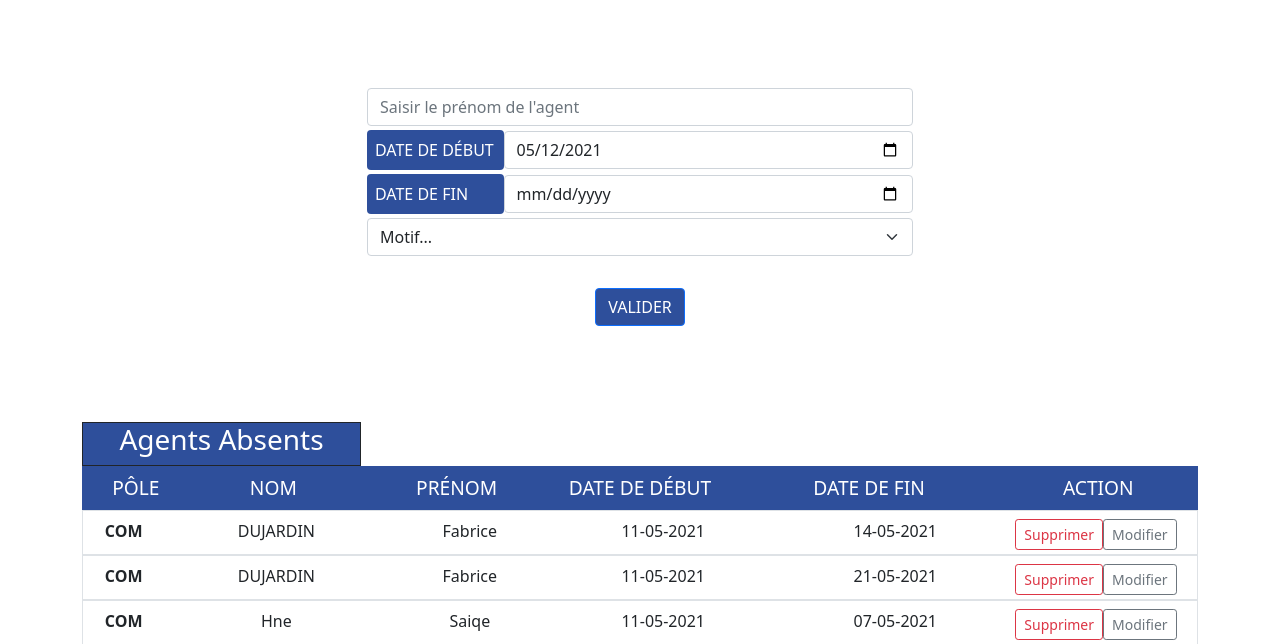
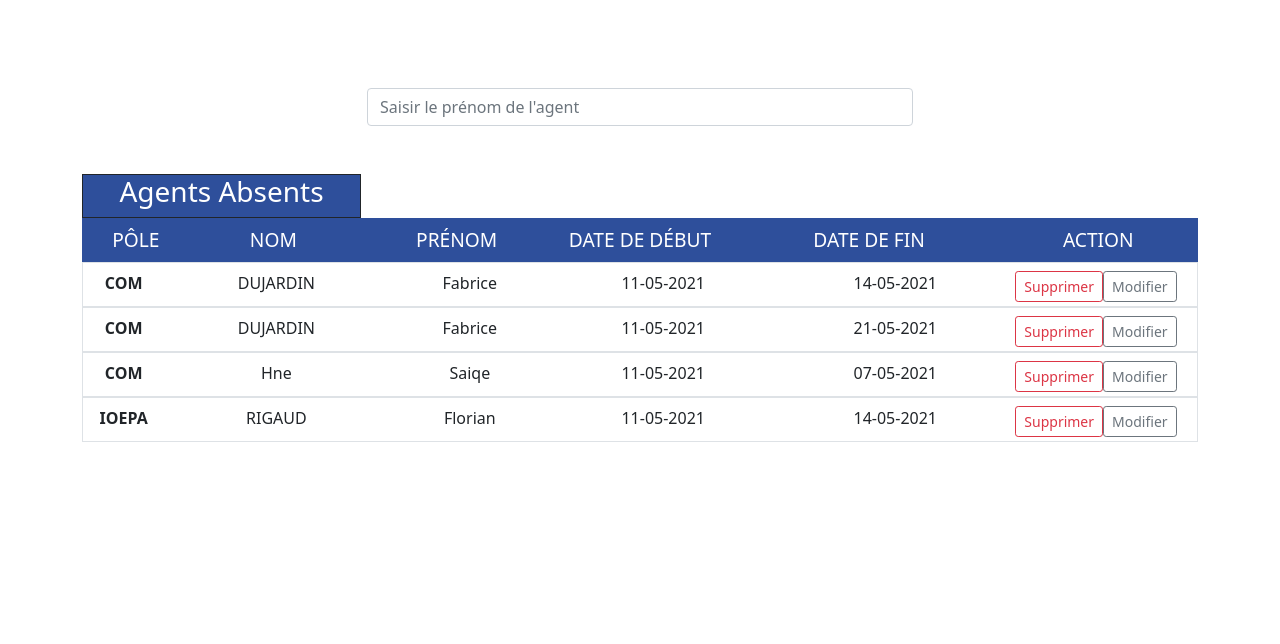
Before and after one commit to fabricedujardinportfolio/absences, a PHP site: page / in a window 1280 px wide. Shown: the part 73-717 px from the top of the page. Run offline with PHP 8.4, Linux system fonts and the light colour scheme; the visitor is signed in with stand-in values (Sample User, id 1); data comes from the database, SQL or seed files in the repository.

Commit message:
maj display.php / hide form de saisi

```diff
--- a/model/form.php
+++ b/model/form.php
@@ -101,8 +101,7 @@ else {
           <!-- <span><ul id="first_name_list"></ul></span> -->
         </div>
       </div>
-      <!-- " -->
-      <div class="col-12 showSubmit">
+      <div class="col-12 showSubmit" style="display:none">
         <div class=" my-1">
           <div class="col-md-12">
             <div class="col-md-12  align-items-center d-md-flex">
--- a/views/display.php
+++ b/views/display.php
@@ -9,7 +9,7 @@
 <?php
   try {
     $pole_service = "pole_service";
-    $stmt = $conn->prepare('SELECT pole_service, absences_absences.id, name,first_name,date_start,date_end FROM `absences_absences`,`agents` WHERE agents_id=agents.id ORDER BY pole_service=? , name');
+    $stmt = $conn->prepare('SELECT pole_service, absences_absences.id, name,first_name,DATE_FORMAT(date_start, "%d-%m-%Y") AS `date_start`,DATE_FORMAT(date_end, "%d-%m-%Y") AS `date_end`,absences_absences.id FROM `absences_absences`,`agents` WHERE agents_id=agents.id ORDER BY pole_service=? , name');
     $stmt->execute([$pole_service]);
     $posts = $stmt->fetchAll(PDO::FETCH_ASSOC);
     }catch(PDOException $e) {
```
